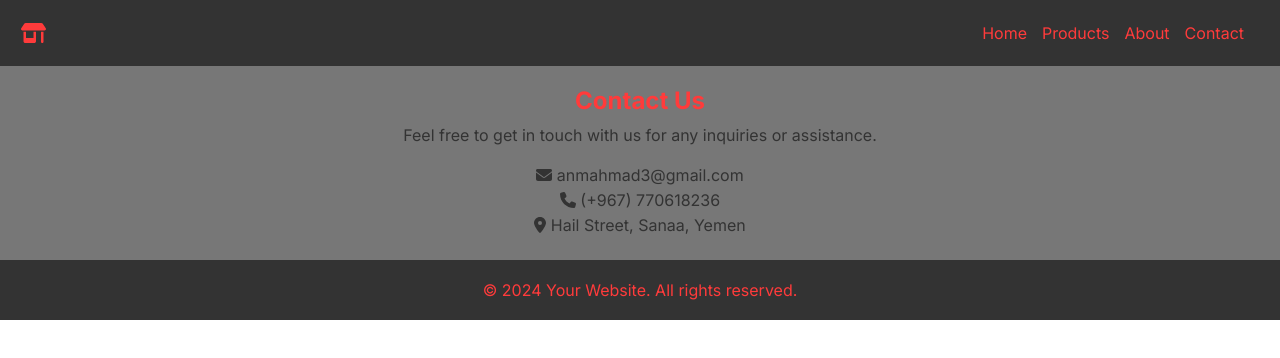
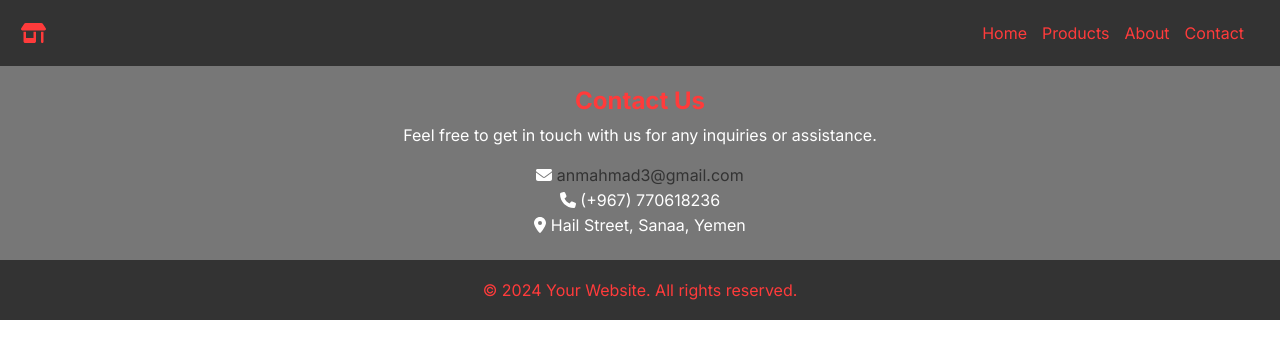
Before and after one commit to Anm-7/products_store, a Next.js app: page /Contact in a window 1280 px wide. Shown: the top 358 px of the page. Built offline with nearby package versions, Linux system fonts and the light colour scheme.

Commit message:
Update Contact.css

```diff
--- a/src/app/Contact/Contact.css
+++ b/src/app/Contact/Contact.css
@@ -2,6 +2,7 @@
     background-color:#777;
     padding: 20px;
     text-align: center;
+    color:var(--secondColor)
     /* margin-top: 30px; */
   }
 
@@ -13,7 +14,6 @@
 
   .contact p {
     font-size: 16px;
-    color: #333;
   }
 
   .contact .contact-info {
```
